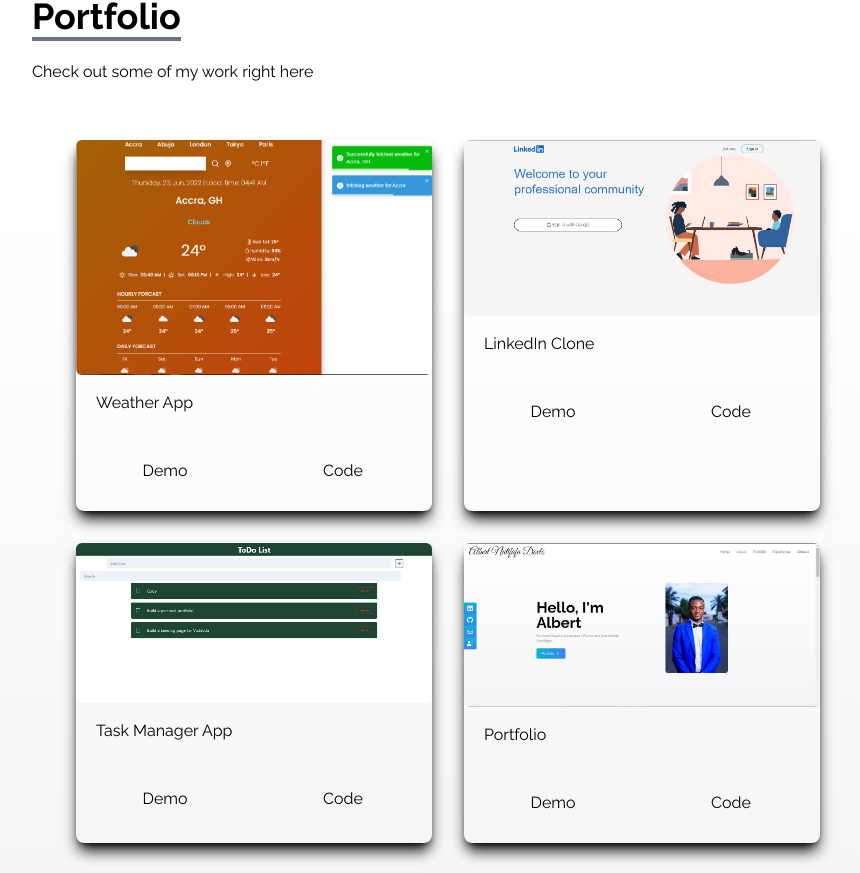
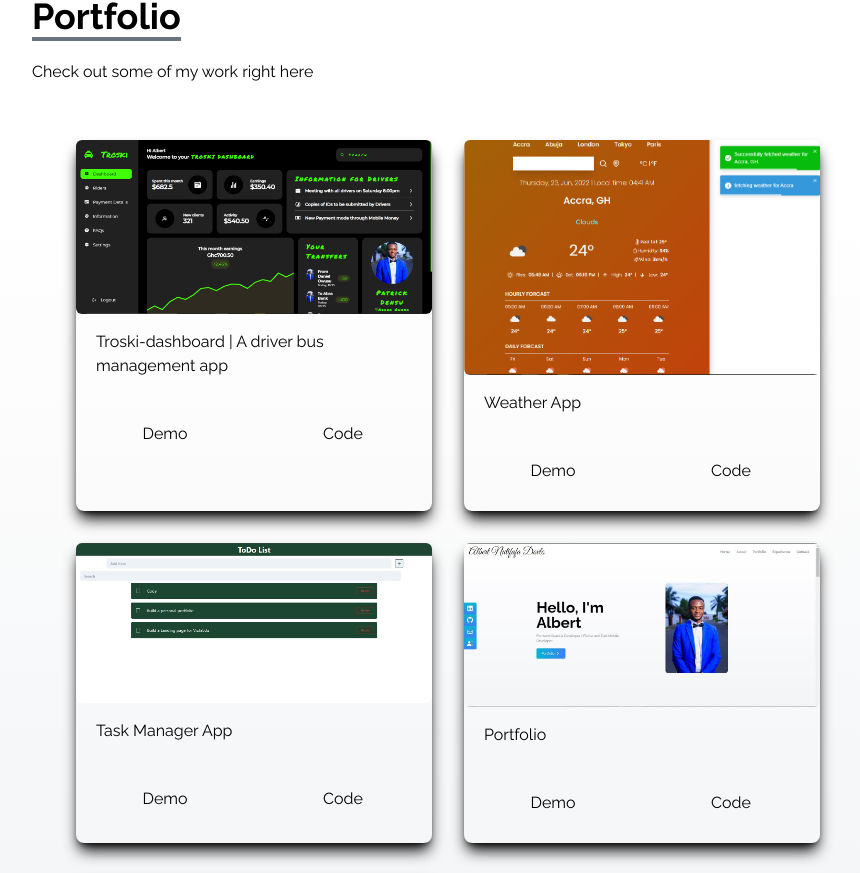
Before and after one commit to alb1nut/portfolio, a React (Create React App) app: page / in a window 1280 px wide. Shown: the part 1618-2491 px from the top of the page, without its empty margins (192-1052 px from the left). Built offline with nearby package versions, Linux system fonts and the light colour scheme.

Commit message:
updated portfolioprojects

```diff
--- a/src/components/Portfolio.jsx
+++ b/src/components/Portfolio.jsx
@@ -1,49 +1,47 @@
-import React from 'react'
+import React from "react";
 import weather from "../assets/portfolio/weather.png";
-import linkedInClone from "../assets/portfolio/linkedInClone.JPG";
+import troski from "../assets/portfolio/troski.png";
 import task from "../assets/portfolio/Task.JPG";
 import portfolio from "../assets/portfolio/portfolio.JPG";
 import Technical from "../assets/portfolio/Technical.JPG";
-
 
 const Portfolio = () => {
   const portfolios = [
     {
       id: 1,
-          src: weather,
-          title:'Weather App',
-          demo:'https://dynamic-babka-49f2f4.netlify.app/',
-          code: 'https://github.com/alb1nut/reactJs-weather-app'
+      src: troski,
+      title: "Troski-dashboard | A driver bus management app",
+      demo: "https://famous-cassata-c8ea59.netlify.app/",
+      code: "https://github.com/alb1nut/troski-dashboard",
     },
     {
       id: 2,
-          src: linkedInClone,
-          title:'LinkedIn Clone',
-          demo:'',
-          code:'https://github.com/alb1nut/linkedin-clone'
+      src: weather,
+      title: "Weather App",
+      demo: "https://dynamic-babka-49f2f4.netlify.app/",
+      code: "https://github.com/alb1nut/reactJs-weather-app",
     },
     {
       id: 3,
       src: task,
-          title:'Task Manager App',
-          demo:'https://chipper-heliotrope-878bce.netlify.app/',
-          code:'https://github.com/alb1nut/Task-Manager-App/tree/main/Desktop/Web%20Development/1.a.%20React%20Projects/blogging'
+      title: "Task Manager App",
+      demo: "https://chipper-heliotrope-878bce.netlify.app/",
+      code: "https://github.com/alb1nut/Task-Manager-App/tree/main/Desktop/Web%20Development/1.a.%20React%20Projects/blogging",
     },
     {
       id: 4,
       src: portfolio,
-          title: 'Portfolio',
-          demo:'https://albertdovlo.com/',
-          code:'https://github.com/alb1nut/portfolio'
+      title: "Portfolio",
+      demo: "https://albertdovlo.com/",
+      code: "https://github.com/alb1nut/portfolio",
     },
     {
       id: 5,
       src: Technical,
-          title:'Technical Documentation Page',
-          demo:'https://alb1nut.github.io/Technical-Documentation-Page/',
-          code:'https://github.com/alb1nut/Technical-Documentation-Page'
+      title: "Technical Documentation Page",
+      demo: "https://alb1nut.github.io/Technical-Documentation-Page/",
+      code: "https://github.com/alb1nut/Technical-Documentation-Page",
     },
-
   ];
   return (
     <div
@@ -59,7 +57,7 @@ const Portfolio = () => {
         </div>
 
         <div className="m-auto w-3/4 grid sm:grid-cols-2 md:grid-cols-2 gap-8 px-12 sm:px-0">
-          {portfolios.map(({ id, src ,title,demo ,code}) => (
+          {portfolios.map(({ id, src, title, demo, code }) => (
             <div key={id} className="shadow-lg shadow-black rounded-lg">
               <img
                 src={src}
@@ -70,11 +68,9 @@ const Portfolio = () => {
               <div className="flex items-center justify-center">
                 <button className="w-1/2 px-6 py-3 m-4 duration-200 hover:scale-105">
                   <a href={demo}>Demo</a>
-
                 </button>
                 <button className="w-1/2 px-6 py-3 m-4 duration-200 hover:scale-105">
                   <a href={code}>Code</a>
-
                 </button>
               </div>
             </div>
@@ -82,7 +78,7 @@ const Portfolio = () => {
         </div>
       </div>
     </div>
-  )
-}
+  );
+};
 
-export default Portfolio
+export default Portfolio;
```
Also changed, not shown: src/assets/portfolio/troski.png (added), 1 other file (tests, documents, lock files or other folders). Lines whose indentation alone changed are shown as unchanged.
